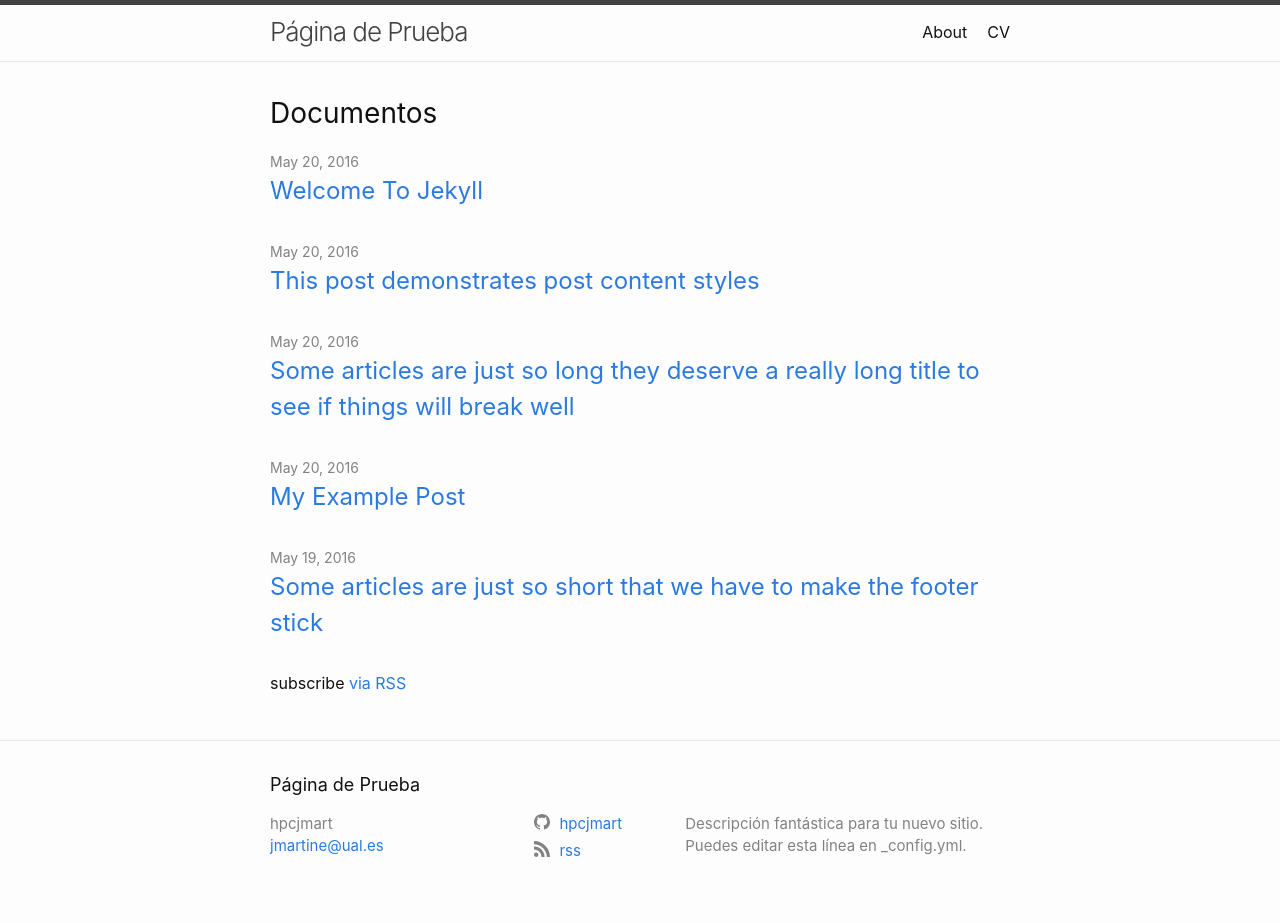
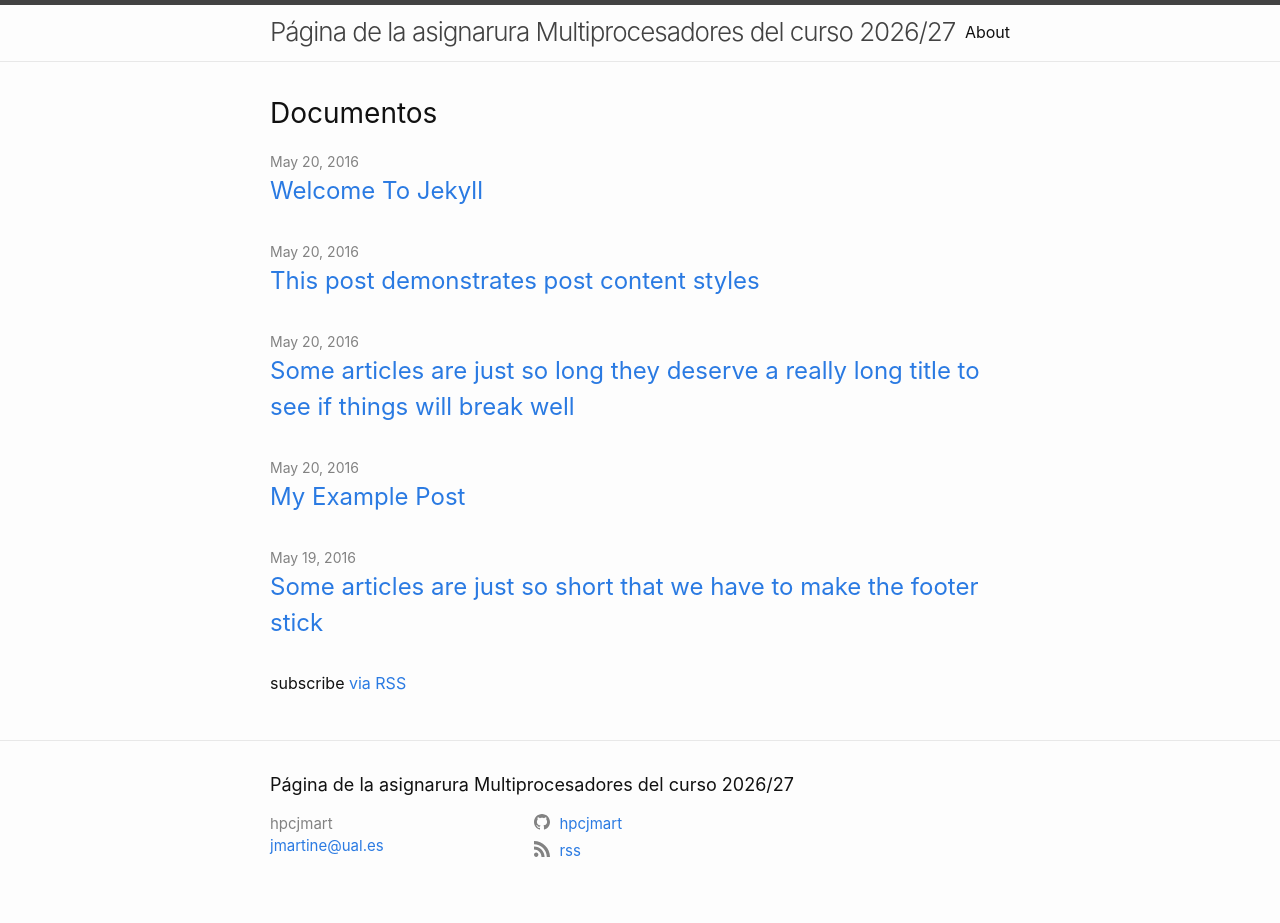
Before and after one commit to hpcjmart/multi2627, a Jekyll site: the page built from docs/index.md, in a window 1280 px wide. Built offline with Jekyll 4.4.1, drawn with Linux system fonts in a browser that asks for light colours.

Commit message:
Modificado docs/_config.md

```diff
--- a/docs/_config.yml
+++ b/docs/_config.yml
@@ -1,8 +1,8 @@
-title: Página de Prueba
+title: Página de la asignarura Multiprocesadores del curso 2026/27
 author: hpcjmart
 email: jmartine@ual.es
 description: > # this means to ignore newlines until "twitter_username:"
-    Descripción fantástica para tu nuevo sitio. Puedes editar esta línea en _config.yml.
+
 
 # social links
 # twitter_username: hpcjmart
@@ -36,7 +36,7 @@ minima:
 # this and add the path to the pages in order as they should show up
 header_pages:
  - about.md
- - cv.md
+   # - cv.md
 
 # Build settings
 theme: minima
```
